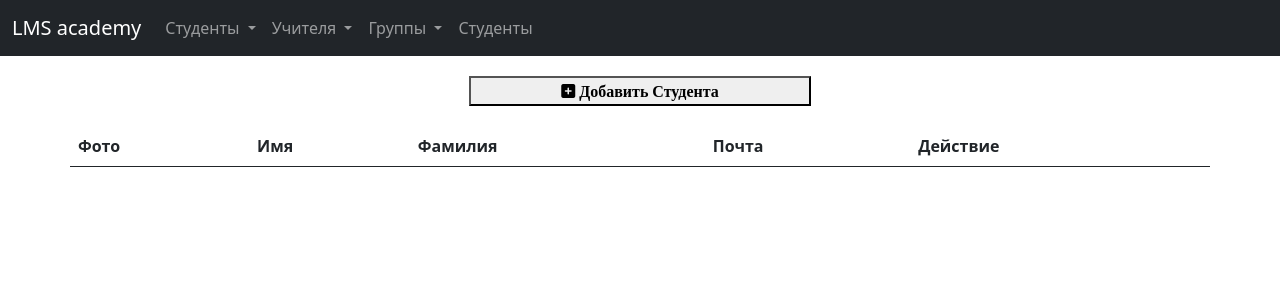
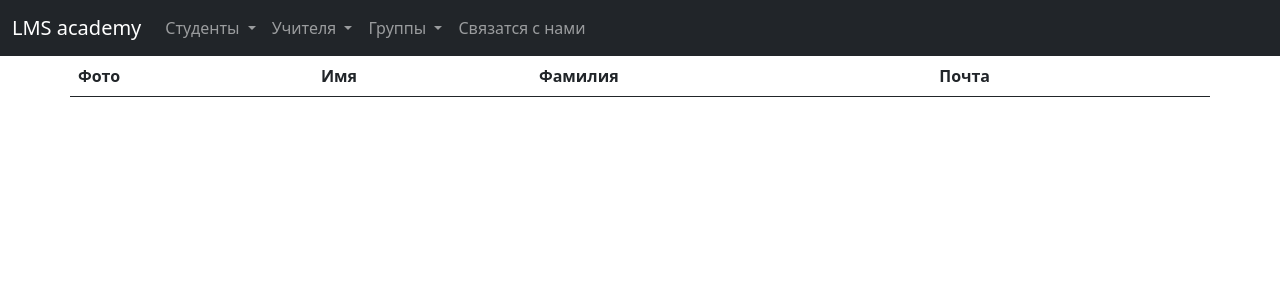
Before and after one commit to polireek/python_kurs_hw9-, a Django app: page /get_students/ in a window 1280 px wide. Shown: the top 300 px of the page. Run offline with Django 3.2, Linux system fonts and the light colour scheme; data that the repository does not hold is empty; parts of the project's set-up code (start-up, migrations or seed data) failed here and were passed over; some libraries are stand-ins or nearby versions.

Commit message:
homework_15

```diff
--- a/academy/templates/base/header.html
+++ b/academy/templates/base/header.html
@@ -13,7 +13,7 @@
           </a>
           <ul class="dropdown-menu dropdown-menu-dark" aria-labelledby="navbarDarkDropdownMenuLink">
             <li><a class="dropdown-item" href="{% url 'get_students' %}"><i class="far fa-list-alt"></i> Полный список</a></li>
-            <li><a class="dropdown-item" href="{% url 'add_student' %}"><i class="far fa-plus-square"></i> Добавить студента</a></li>
+            {% if user.is_staff %}<li><a class="dropdown-item" href="{% url 'add_student' %}"><i class="far fa-plus-square"></i> Добавить студента</a></li>{% endif %}
           </ul>
         </li>
           <li class="nav-item dropdown">
@@ -22,7 +22,7 @@
           </a>
           <ul class="dropdown-menu dropdown-menu-dark" aria-labelledby="navbarDarkDropdownMenuLink">
             <li><a class="dropdown-item" href="{% url 'get_lecturers' %}"><i class="far fa-list-alt"></i> Полный список</a></li>
-            <li><a class="dropdown-item" href="{% url 'add_teacher' %}"><i class="far fa-plus-square"></i> Добавить учителя</a></li>
+           {% if user.is_staff %} <li><a class="dropdown-item" href="{% url 'add_teacher' %}"><i class="far fa-plus-square"></i> Добавить учителя</a></li>{% endif %}
           </ul>
         </li>
           <li class="nav-item dropdown">
@@ -31,12 +31,12 @@
           </a>
           <ul class="dropdown-menu dropdown-menu-dark" aria-labelledby="navbarDarkDropdownMenuLink">
             <li><a class="dropdown-item" href="{% url 'get_groups' %}"><i class="far fa-list-alt"></i> Полный список</a></li>
-            <li><a class="dropdown-item" href="{% url 'add_course' %}"><i class="far fa-plus-square"></i> Добавить группу</a></li>
+           {% if user.is_staff %} <li><a class="dropdown-item" href="{% url 'add_course' %}"><i class="far fa-plus-square"></i> Добавить группу</a></li>{% endif %}
           </ul>
         </li>
         <li class="nav-item dropdown">
           <a class="nav-link" href="{% url 'contact_us' %}" id="navbarDarkDropdownMenuLink" role="button"  aria-expanded="false">
-            Студенты
+            Связатся с нами
           </a>
 
       </ul>
--- a/academy/templates/groups/get_groups.html
+++ b/academy/templates/groups/get_groups.html
@@ -8,7 +8,7 @@
 </head>
 <body>
 {% include "base/header.html" %}
-    <button style="width: 30%;display: block;margin: 20px auto;"><a href="{% url 'add_course' %}" style="display: block;width: 100%;height: 100%;color: black;"><i class="fas fa-plus-square"> Добавить Группу</i></a></button>
+  {% if user.is_staff %}  <button style="width: 30%;display: block;margin: 20px auto;"><a href="{% url 'add_course' %}" style="display: block;width: 100%;height: 100%;color: black;"><i class="fas fa-plus-square"> Добавить Группу</i></a></button>{% endif %}
 <div class="container">
   <div class="row">
 {% for group in groups %}
@@ -21,7 +21,7 @@
          <p class="card-text"> Почта: {{ student.email }} </p>
       {% endfor %}
   </div>
-  <div class="card-footer bg-transparent border-success" style="margin: 10px auto; font-size: 20px;"><a href="{% url 'edit_group' id=group.id %}"><i class="fas fa-edit"></i></a> <a href="{% url 'delete_group' id=group.id %}"><i class="far fa-trash-alt"></i></a></div>
+  {% if user.is_staff %}<div class="card-footer bg-transparent border-success" style="margin: 10px auto; font-size: 20px;"><a href="{% url 'edit_group' id=group.id %}"><i class="fas fa-edit"></i></a> <a href="{% url 'delete_group' id=group.id %}"><i class="far fa-trash-alt"></i></a></div>{% endif %}
 </div>
 {% endfor %}
     </div>
--- a/academy/templates/lecturers/get_lecturers.html
+++ b/academy/templates/lecturers/get_lecturers.html
@@ -6,7 +6,7 @@
 </head>
 <body>
 {% include "base/header.html" %}
- <button style="width: 30%;display: block;margin: 20px auto;"><a href="{% url 'add_teacher' %}" style="display: block;width: 100%;height: 100%;color: black;"><i class="fas fa-plus-square"> Добавить Учителя</i></a></button>
+ {% if user.is_staff %}<button style="width: 30%;display: block;margin: 20px auto;"><a href="{% url 'add_teacher' %}" style="display: block;width: 100%;height: 100%;color: black;"><i class="fas fa-plus-square"> Добавить Учителя</i></a></button>{% endif %}
 <div class="container">
   <div class="row">
 {% for lecturer in lecturers %}
@@ -16,7 +16,7 @@
     <div class="card-body">
         <h5 class="card-title">{{ lecturer.first_name }} {{ lecturer.last_name }}</h5>
         <p class="card-text">{{ lecturer.email }}</p>
-        <p style="font-size: 25px; padding: 0"><a href="{% url 'edit_lecturer' id=lecturer.id %}"><i class="fas fa-edit"></i></a> <a href="{% url 'delete_lecturer' id=lecturer.id %}"><i class="far fa-trash-alt"></i></a></p>
+       {% if user.is_staff %} <p style="font-size: 25px; padding: 0"><a href="{% url 'edit_lecturer' id=lecturer.id %}"><i class="fas fa-edit"></i></a> <a href="{% url 'delete_lecturer' id=lecturer.id %}"><i class="far fa-trash-alt"></i></a></p>{% endif %}
   </div>
 </div>
 
--- a/academy/templates/students/get_students.html
+++ b/academy/templates/students/get_students.html
@@ -1,4 +1,5 @@
 <!DOCTYPE html>
+{% load cache %}
 <html lang="en">
 <head>
     <meta charset="UTF-8">
@@ -8,16 +9,18 @@
 {% include "base/header.html" %}
 <div class="container">
   <div class="row">
-    <button style="width: 30%;display: block;margin: 20px auto;"><a href="{% url 'add_student' %}" style="display: block;width: 100%;height: 100%;color: black;"><i class="fas fa-plus-square"> Добавить Студента</i></a></button>
+   {% if user.is_staff %} <button style="width: 30%;display: block;margin: 20px auto;"><a href="{% url 'add_student' %}" style="display: block;width: 100%;height: 100%;color: black;"><i class="fas fa-plus-square"> Добавить Студента</i></a></button>{% endif %}
     <table class="table col-6">
       <thead>
+      {% cache 300 table %}
         <tr>
           <th scope="col">Фото</th>
           <th scope="col">Имя</th>
           <th scope="col">Фамилия</th>
           <th scope="col">Почта</th>
-          <th scope="col">Действие</th>
+         {% if user.is_staff %} <th scope="col">Действие</th>{% endif %}
         </tr>
+      {% endcache %}
       </thead>
       <tbody>
       {% for student in students %}
@@ -26,7 +29,7 @@
           <td>{{ student.first_name }}</td>
           <td>{{ student.last_name }}</td>
           <td>{{ student.email }}</td>
-          <td><a href="{% url 'edit_student' id=student.id %}"><i class="fas fa-edit"></i></a> <a href="{% url 'delete_student' id=student.id %}"><i class="far fa-trash-alt"></i></a></td>
+         {% if user.is_staff %} <td><a href="{% url 'edit_student' id=student.id %}"><i class="fas fa-edit"></i></a> <a href="{% url 'delete_student' id=student.id %}"><i class="far fa-trash-alt"></i></a></td>{% endif %}
         </tr>
       {% endfor %}
       </tbody>
--- a/academy/urls.py
+++ b/academy/urls.py
@@ -1,4 +1,5 @@
 from django.urls import path
+from django.views.decorators.cache import cache_page
 
 from . import views
 
@@ -10,11 +11,11 @@ urlpatterns = [
     path('add_teacher/', views.add_teacher, name='add_teacher'),
     path('add_course/', views.add_group, name='add_course'),
     path('', views.index, name='index'),
-    path('get_student/<int:id>/edit/', views.edit_student, name='edit_student'),
+    path('get_student/<int:id>/edit/', cache_page(60 * 5)(views.edit_student), name='edit_student'),
     path('get_student/<int:id>/delete/', views.delete_student, name='delete_student'),
-    path('get_lecturer/<int:id>/edit/', views.edit_lecturer, name='edit_lecturer'),
+    path('get_lecturer/<int:id>/edit/', cache_page(60 * 5)(views.edit_lecturer), name='edit_lecturer'),
     path('get_lecturer/<int:id>/delete/', views.delete_lecturer, name='delete_lecturer'),
-    path('get_group/<int:id>/edit/', views.edit_group, name='edit_group'),
+    path('get_group/<int:id>/edit/', cache_page(60 * 5)(views.edit_group), name='edit_group'),
     path('get_group/<int:id>/delete/', views.delete_group, name='delete_group'),
     path('contact_us/', views.send_message_to_email, name='contact_us'),
 ]
--- a/academy/views.py
+++ b/academy/views.py
@@ -1,9 +1,11 @@
 from django.shortcuts import render, get_object_or_404, redirect
+from django.views.decorators.cache import cache_page
 
 from .models import Group, Lecturer, Student
 from .forms import AddStudentForm, AddLecturerForm, AddGroupForm, ContactForm
 from .tasks import send_email
 from exchanger.models import ExchangeRate
+from django.contrib.admin.views.decorators import staff_member_required
 
 from json import dumps
 
@@ -34,6 +36,7 @@ def get_groups(request):
     return render(request, 'groups/get_groups.html',
                   {'groups': groups})
 
+@staff_member_required
 def add_student(request):
     form = AddStudentForm()
     if request.method == 'POST':
@@ -45,6 +48,7 @@ def add_student(request):
     return render(request, 'students/add_student.html', {'form': form})
 
 
+@staff_member_required
 def add_teacher(request):
     form = AddLecturerForm()
     if request.method == 'POST':
@@ -56,6 +60,7 @@ def add_teacher(request):
     return render(request, 'lecturers/add_lecture.html', {'form': form})
 
 
+@staff_member_required
 def add_group(request):
     form = AddGroupForm()
     if request.method == 'POST':
@@ -67,6 +72,7 @@ def add_group(request):
     return render(request, 'lecturers/add_lecture.html', {'form': form})
 
 
+@staff_member_required
 def edit_lecturer(request, id):
     lecturer = get_object_or_404(Lecturer, id=id)
     if request.method == 'POST':
@@ -79,11 +85,13 @@ def edit_lecturer(request, id):
     return render(request, 'lecturers/edit_lecture.html', {'form': form})
 
 
+@staff_member_required
 def delete_lecturer(request, id):
     Lecturer.objects.filter(id=id).delete()
     return redirect('get_lecturers')
 
 
+@staff_member_required
 def edit_student(request, id):
     student = get_object_or_404(Student, id=id)
     if request.method == 'POST':
@@ -96,11 +104,13 @@ def edit_student(request, id):
     return render(request, 'students/edit_student.html', {'form': form})
 
 
+@staff_member_required
 def delete_student(request, id):
     Student.objects.filter(id=id).delete()
     return redirect('get_students')
 
 
+@staff_member_required
 def edit_group(request, id):
     group = get_object_or_404(Group, id=id)
     if request.method == 'POST':
@@ -113,6 +123,7 @@ def edit_group(request, id):
     return render(request, 'groups/edit_group.html', {'form': form})
 
 
+@staff_member_required
 def delete_group(request, id):
     Group.objects.filter(id=id).delete()
     return redirect('get_groups')
```
Also changed, not shown: academy/migrations/0002_auto_20210310_1245.py (deleted), academy/migrations/0003_contact.py (deleted), exchanger/migrations/0002_auto_20210410_1019.py (deleted), 1 other file.
